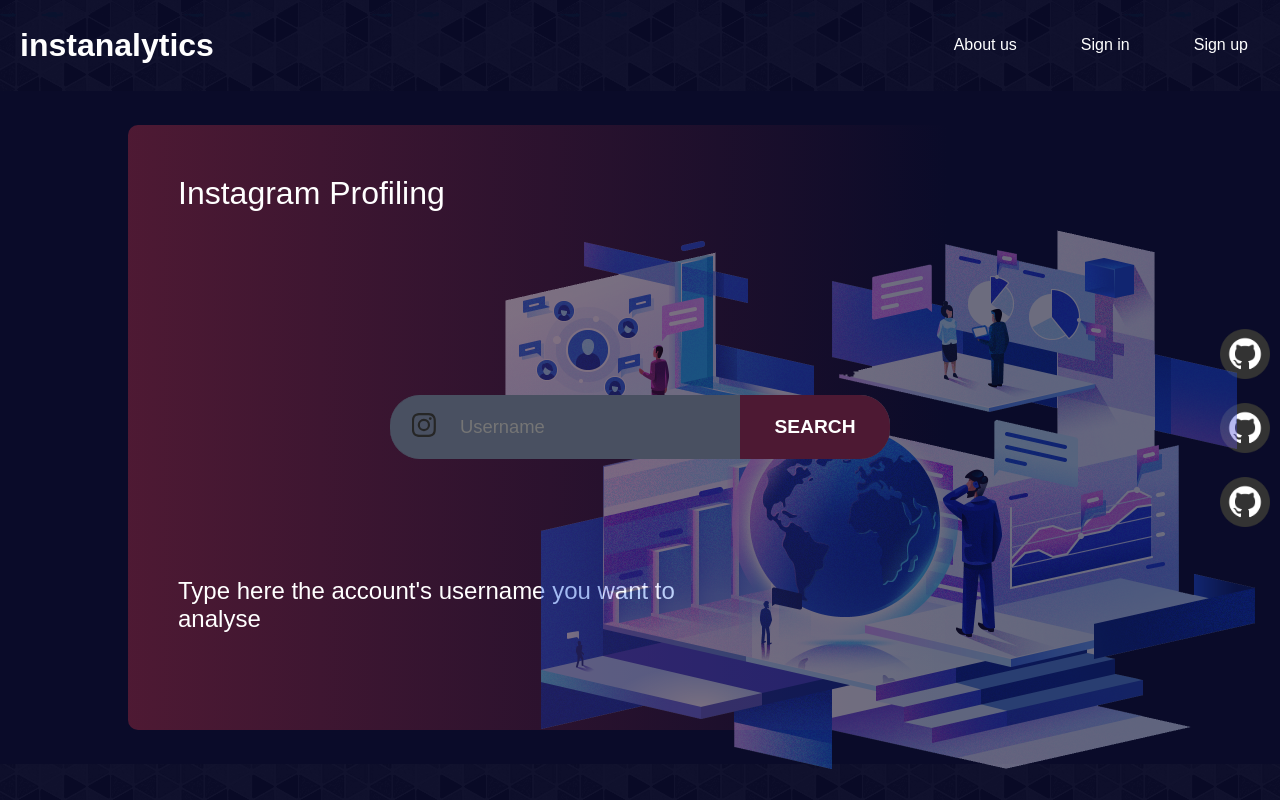
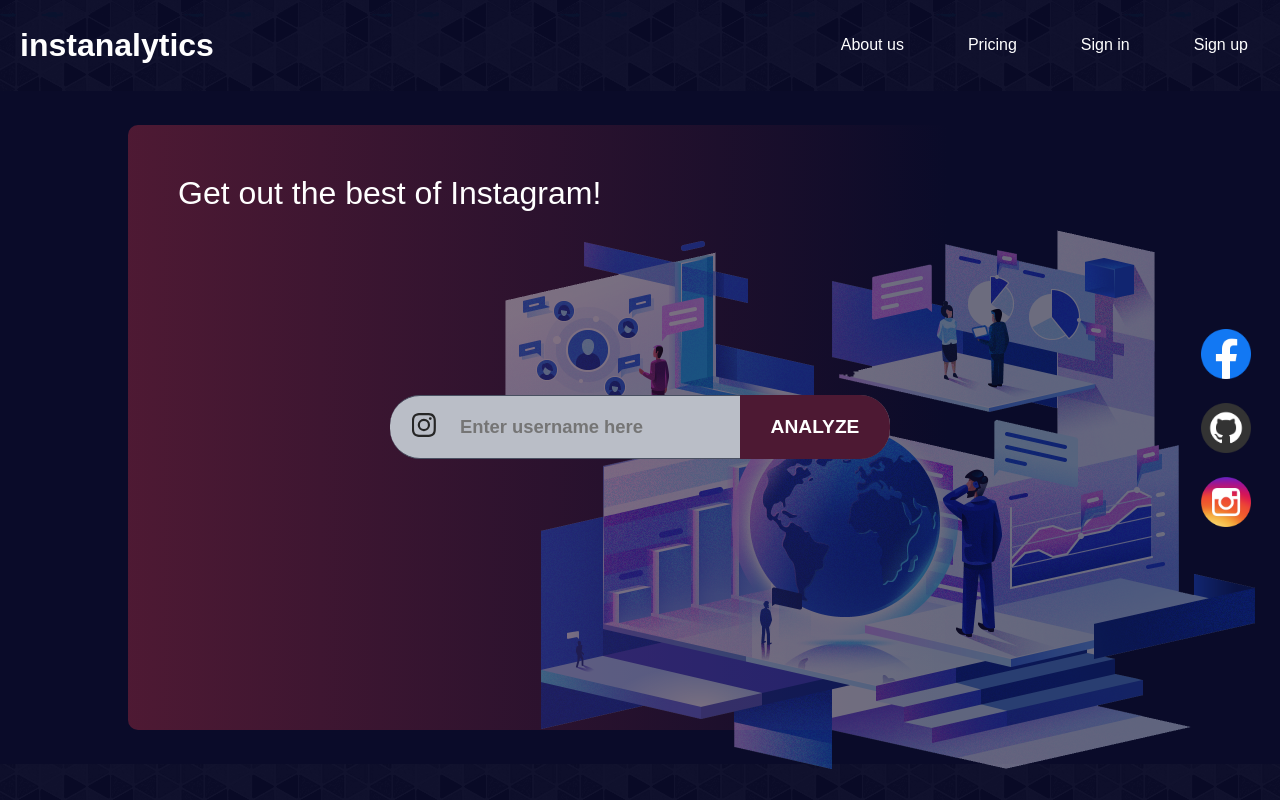
Before and after one commit to IZZIP6/instanalytics, a Django app: page /analytics/ in a window 1280 px wide. Run offline with Django 3.2, Linux system fonts and the light colour scheme.

Commit message:
Changes to front-end index.html

```diff
--- a/front-end/analytics/templates/analytics/index.html
+++ b/front-end/analytics/templates/analytics/index.html
@@ -120,7 +120,7 @@
             color: #262626;
             position: relative;
             width: 100%;
-            background: #495061;
+            background: #babec7;
             padding: 20px 170px 20px 70px;
             border-top: 1px solid #495061;
             border-bottom: 1px solid #495061;
@@ -167,6 +167,7 @@
             width: 500px;
             justify-content: center;
         }
+
         .icon{
             position: absolute;
             padding: 1.6rem 27rem 1.5rem 0;
@@ -185,7 +186,7 @@
         .ext-link-icon{
             position: relative;
             top: 30px;
-            padding: 10px 0;
+            padding: 10px 1.2em 10px 0;
         }
 
         .desk{
@@ -202,8 +203,13 @@
             display: flex;
             flex-direction: column-reverse;
             height: 100%;
+        }
 
+        input, select, textarea{
+            color: #0c0c0c;
         }
+
+
     </style>
 </head>
 
@@ -219,6 +225,7 @@
                   <li>Hello,<a href="#"> {{user.username}}</a> </li>
                   <li><a href="{%url 'logout'%}">Log out</a> </li>
                 {%else%}
+                <li>Pricing</li>
                 <li><a href="login">Sign in</a> </li>
                 <li><a href="register">Sign up</a> </li>
                 {%endif%}
@@ -230,21 +237,21 @@
                     <div class="username">
                         <div class="icon">
                             <svg aria-label="Instagram" class="_8-yf5 " fill="#262626" height="24" viewBox="0 0 48 48" width="24"><path d="M13.86.13A17 17 0 008 1.26 11 11 0 003.8 4 12.22 12.22 0 001 8.28 18 18 0 00-.11 14.1c-.13 2.55-.13 3.38-.13 9.9s0 7.32.13 9.9A18 18 0 001 39.72 11.43 11.43 0 003.8 44 12.17 12.17 0 008 46.74a17.75 17.75 0 005.82 1.13c2.55.13 3.38.13 9.9.13s7.32 0 9.9-.13a17.82 17.82 0 005.83-1.13A11.4 11.4 0 0043.72 44a11.94 11.94 0 002.78-4.24 17.7 17.7 0 001.13-5.82c.13-2.55.13-3.38.13-9.9s0-7.32-.13-9.9a17 17 0 00-1.13-5.86A11.31 11.31 0 0043.72 4a12.13 12.13 0 00-4.23-2.78A17.82 17.82 0 0033.66.13C31.11 0 30.28 0 23.76 0s-7.31 0-9.9.13m.2 43.37a13.17 13.17 0 01-4.47-.83 7.25 7.25 0 01-2.74-1.79 7.25 7.25 0 01-1.79-2.74 13.23 13.23 0 01-.83-4.47c-.1-2.52-.13-3.28-.13-9.7s0-7.15.13-9.7a12.78 12.78 0 01.83-4.44 7.37 7.37 0 011.79-2.75A7.35 7.35 0 019.59 5.3a13.17 13.17 0 014.47-.83c2.52-.1 3.28-.13 9.7-.13s7.15 0 9.7.13a12.78 12.78 0 014.44.83 7.82 7.82 0 014.53 4.53 13.12 13.12 0 01.83 4.44c.13 2.51.13 3.27.13 9.7s0 7.15-.13 9.7a13.23 13.23 0 01-.83 4.47 7.9 7.9 0 01-4.53 4.53 13 13 0 01-4.44.83c-2.51.1-3.28.13-9.7.13s-7.15 0-9.7-.13m19.63-32.34a2.88 2.88 0 102.88-2.88 2.89 2.89 0 00-2.88 2.88M11.45 24a12.32 12.32 0 1012.31-12.35A12.33 12.33 0 0011.45 24m4.33 0a8 8 0 118 8 8 8 0 01-8-8"></path></svg></div>
-                        <input placeholder="Username" type="text" id="username" name="username" required >
+                        <input placeholder="Enter username here" style="font-weight: bold;" type="text" id="username" name="username" required >
                         <div class="submit">
-                            <div class="submit-button" onclick="window.location.href='./'+document.getElementById('username').value">SEARCH</div>
+                            <div class="submit-button" onclick="window.location.href='./'+document.getElementById('username').value">ANALYZE</div>
                         </div>
                     </div>
                 <!--</form>-->
             </div>
             <div class="body-background">
-                <div class="title-body">Instagram Profiling</div>
-                <div class="subtitle">Type here the account's username you want to analyse</div></div>
+                <div class="title-body">Get out the best of Instagram!</div>
+                <div class="subtitle"></div></div>
         </div>
         <div class="ext-link">
-            <div class="ext-link-icon" id="ext-link1"><img src="{% static './img/github-512.png' %}" class="log-btn" width="50" alt="github_logo"></div>
-            <div class="ext-link-icon" id="ext-link2"><img src="{% static './img/github-512.png' %}" class="log-btn" width="50" alt="github_logo"></div>
-            <div class="ext-link-icon" id="ext-link3"><img src="{% static './img/github-512.png' %}" class="log-btn" width="50" alt="github_logo"></div>
+            <div class="ext-link-icon" href="https://www.facebook.com/instanalytics" id="ext-link2"><img src="{% static './img/facebook.png' %}" class="log-btn" width="50" height="50" alt="facebook_logo"></div>
+            <div class="ext-link-icon" href="https://github.com/SaraPizzi/instanalytics" id="ext-link1"><img src="{% static './img/github.png' %}" class="log-btn" width="50" height="50" alt="github_logo"></div>
+            <div class="ext-link-icon" href="https://www.instagram.com/instanalytics" id="ext-link3"><img src="{% static './img/instagram.png' %}" class="log-btn" width="50" height="50" alt="instagram_logo"></div>
         </div>
 
             <div class="desk">
--- a/parser-process/app/parser/get_sentiment_analysis.py
+++ b/parser-process/app/parser/get_sentiment_analysis.py
@@ -54,7 +54,7 @@
     for comment in comment_list:
         comment = comment.lower() # all comment to lower case
         comment = (emoji.get_emoji_regexp().sub("", comment)) # remove emoji
-        comment = re.sub(r'([?!,.:;//({@’#})\\*]+)',"", comment) # remove some punctuation
+        comment = re.sub(r'([\'?!,.:;//({@’%$£^#})\\*]+)',"", comment) # remove some punctuation
         comment_tokens = word_tokenize(comment)
         tokens_without_sw = [word for word in comment_tokens if not word in it_stopwords]
         tokens_without_sw = [word for word in tokens_without_sw if not word in en_stopwords]
```
Also changed, not shown: front-end/analytics/templates/analytics/user.html (+28 -18 lines), front-end/analytics/static/img/desk.png, front-end/analytics/static/img/facebook.png (added), front-end/analytics/static/img/github.png (renamed from front-end/analytics/static/img/github-512.png), front-end/analytics/static/img/instagram.png (added).
